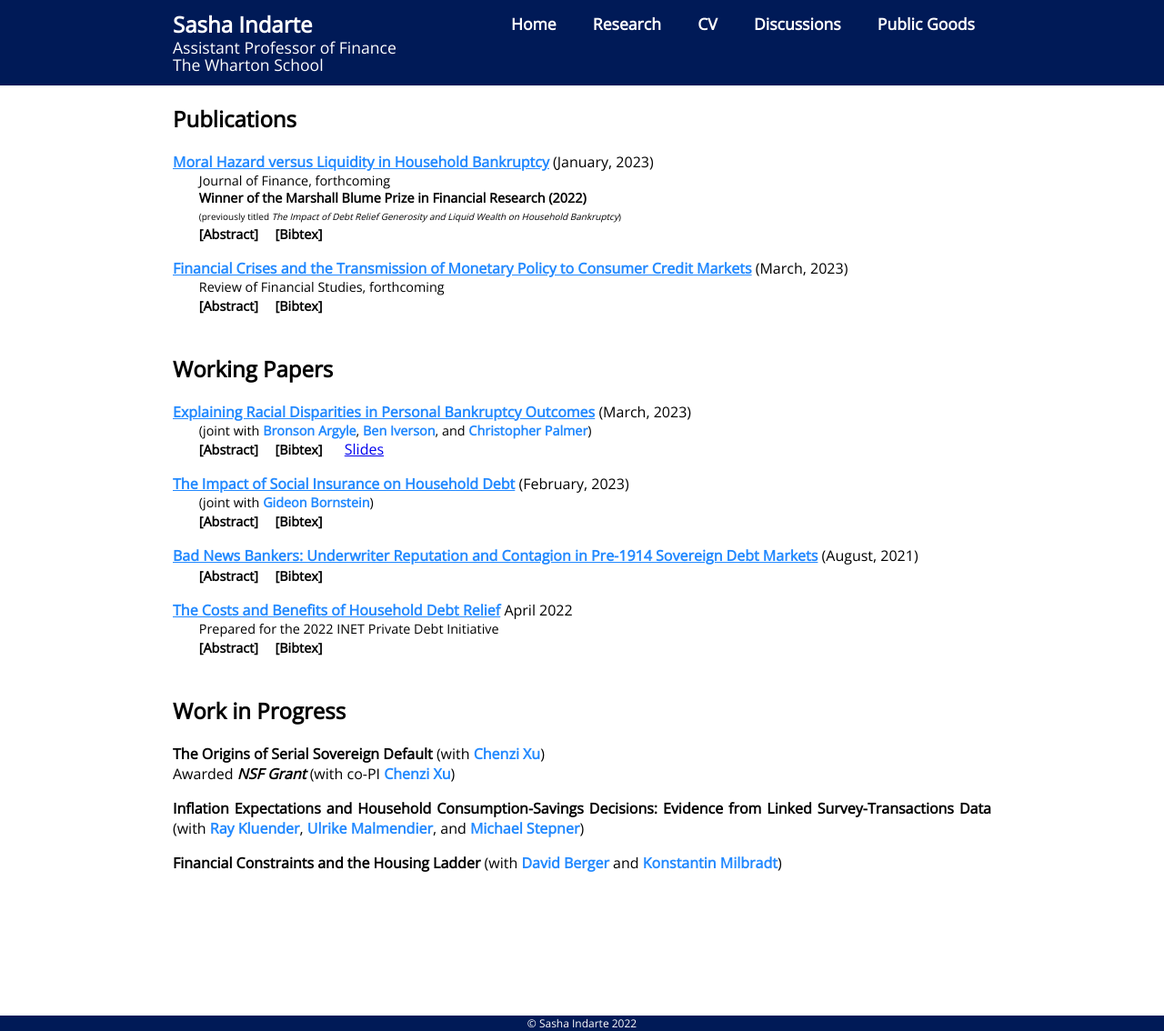
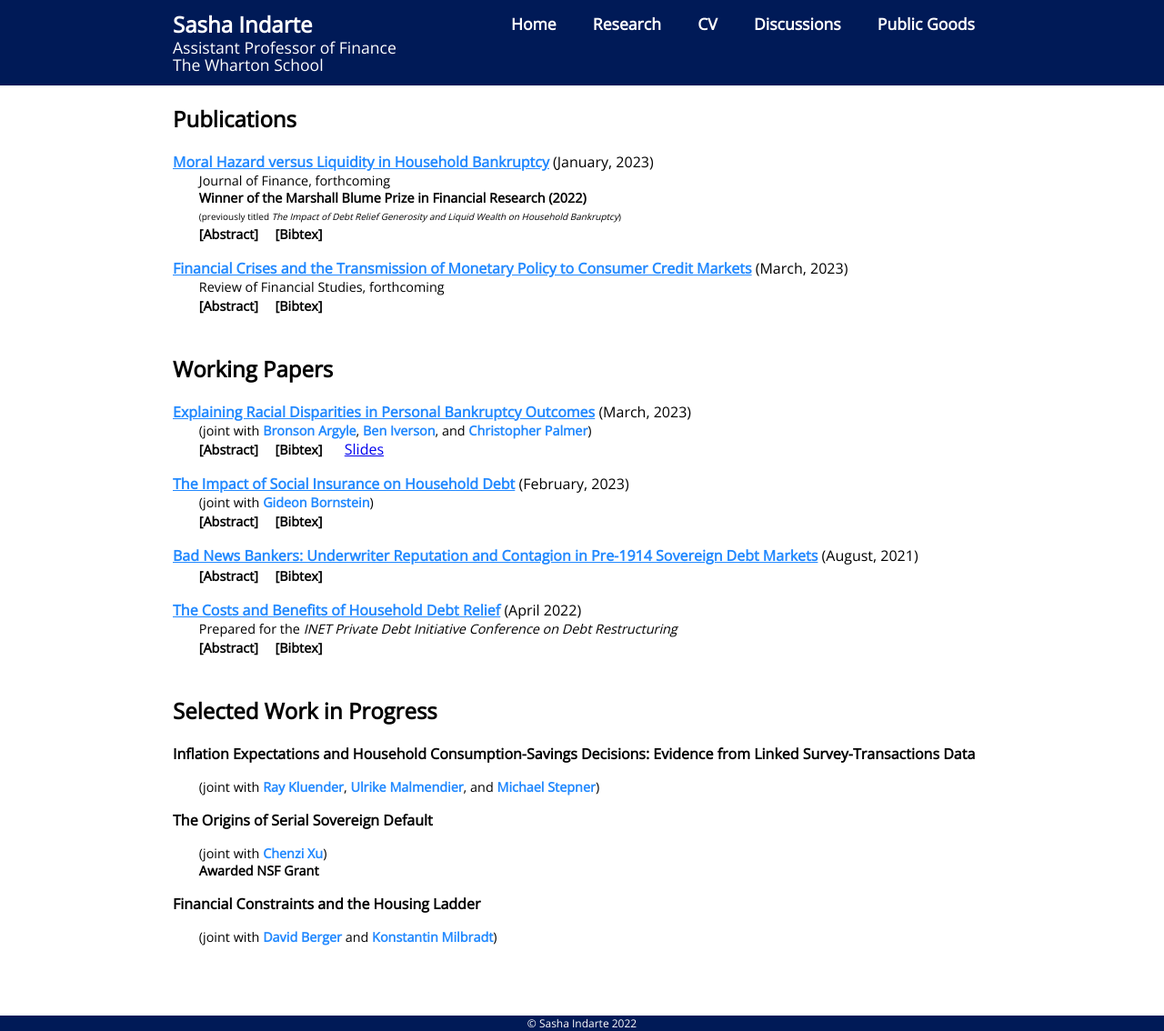
Before and after one commit to sashaindarte/sashaindarte.github.io, a Jekyll site: the page built from research/index.html, in a window 1280 px wide and 1134 px high. Shown: the whole window at 91% size. Built offline with Jekyll 4.4.1, drawn with Linux system fonts in a browser that asks for light colours.

Commit message:
updated WIP

```diff
--- a/research/index.html
+++ b/research/index.html
@@ -230,11 +230,11 @@ title: Sasha Indarte - Research
 		<div class="container">
 			<p style="margin-bottom:0px;"><a href="/research/si_INET_debt_relief.pdf">
 				<u><b>
-				The Costs and Benefits of Household Debt Relief</b></u></a> April 2022
+				The Costs and Benefits of Household Debt Relief</b></u></a> (April 2022)
 			</p>
 
 			<p style="padding-left:2em;padding-bottom:0em;margin-top:0em;margin-bottom:0em;font-size:0.9em;">
-				Prepared for the 2022 INET Private Debt Initiative
+				Prepared for the <i>INET Private Debt Initiative Conference on Debt Restructuring</i>
 			</p>
 
 			<label for="toggle6a" class="toggle-header" style="font-size:0.9em;">&emsp;&emsp;[Abstract]</label>
@@ -271,21 +271,36 @@ title: Sasha Indarte - Research
 
 		<br>
 
-		<h2>Work in Progress</h2>
+		<h2>Selected Work in Progress</h2>
 
 		<p align = "justify">
-			<b> The Origins of Serial Sovereign Default </b> (with <a href="https://chenzi-xu.com/">Chenzi Xu</a>)
-			<br>
-			Awarded <b><i>NSF Grant</b></i> (with co-PI <a href="https://chenzi-xu.com/">Chenzi Xu</a>)
+			<b> Inflation Expectations and Household Consumption-Savings Decisions: Evidence from Linked Survey-Transactions Data </b>
+		</p>
+		<p style="padding-left:2em;padding-bottom:0em;margin-top:0em;margin-bottom:0em;font-size:0.9em;">
+			(joint with <a href="https://www.raykluender.com/">Ray Kluender</a>, <a href="https://eml.berkeley.edu/~ulrike/">Ulrike Malmendier</a>, and <a href="https://michaelstepner.com/">Michael Stepner</a>)
 		</p>
 
+
+
 		<p align = "justify">
-			<b> Inflation Expectations and Household Consumption-Savings Decisions: Evidence from Linked Survey-Transactions Data </b> (with <a href="https://www.raykluender.com/">Ray Kluender</a>, <a href="https://eml.berkeley.edu/~ulrike/">Ulrike Malmendier</a>, and <a href="https://michaelstepner.com/">Michael Stepner</a>)
+			<b> The Origins of Serial Sovereign Default </b>
+		</p>
+		<p style="padding-left:2em;padding-bottom:0em;margin-top:0em;margin-bottom:0em;font-size:0.9em;">
+			(joint with <a href="https://chenzi-xu.com/">Chenzi Xu</a>)
+			<br>
+			<b>Awarded NSF Grant</b>
 		</p>
 
+
+
 		<p align = "justify">
-			<b> Financial Constraints and the Housing Ladder </b> (with <a href="https://sites.google.com/site/davidwberger/">David Berger</a> and <a href="https://sites.google.com/site/milbradt/">Konstantin Milbradt</a>)
+			<b> Financial Constraints and the Housing Ladder </b>
 		</p>
+		<p style="padding-left:2em;padding-bottom:0em;margin-top:0em;margin-bottom:0em;font-size:0.9em;">
+			(joint with <a href="https://sites.google.com/site/davidwberger/">David Berger</a> and <a href="https://sites.google.com/site/milbradt/">Konstantin Milbradt</a>)
+		</p>
+
+
 		<br>
 
 		<br>
```
